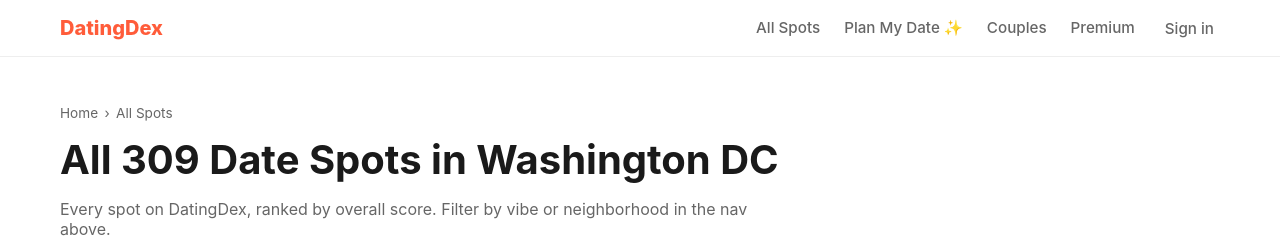
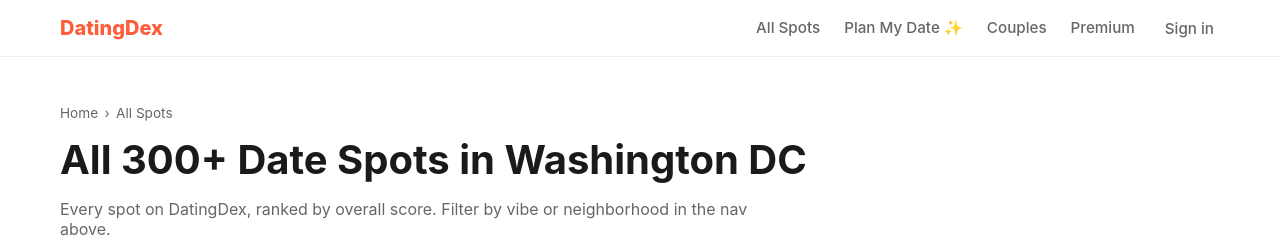
Before and after one commit to arternicholas-oss/datingdex-next, a Next.js app: page /discovery in a window 1280 px wide. Shown: the top 238 px of the page. Built offline with nearby package versions, Linux system fonts and the light colour scheme; no server answers.

Commit message:
Discovery: replace 309 with 300+

```diff
--- a/app/discovery/page.tsx
+++ b/app/discovery/page.tsx
@@ -3,8 +3,8 @@ import { VENUES } from '@/lib/venues';
 import SpotCard from '@/components/SpotCard';
 
 export const metadata: Metadata = {
-  title: 'All 309 DC Date Spots — Browse by Vibe, Neighborhood & Budget',
-  description: 'Browse all 309 hand-picked date spots in Washington DC. Filter by vibe, neighborhood, and price. Book on Resy in one tap.',
+  title: 'All 300+ DC Date Spots — Browse by Vibe, Neighborhood & Budget',
+  description: 'Browse all 300+ hand-picked date spots in Washington DC. Filter by vibe, neighborhood, and price. Book on Resy in one tap.',
   alternates: { canonical: 'https://www.datingdex.com/discovery' },
 };
 
@@ -14,7 +14,7 @@ export default function DiscoveryPage() {
     <div className="container">
       <div className="page-hero">
         <nav className="breadcrumbs" aria-label="Breadcrumb"><a href="/">Home</a><span>›</span>All Spots</nav>
-        <h1>All 309 Date Spots in Washington DC</h1>
+        <h1>All 300+ Date Spots in Washington DC</h1>
         <p>Every spot on DatingDex, ranked by overall score. Filter by vibe or neighborhood in the nav above.</p>
       </div>
       <div className="spots-grid">
```
